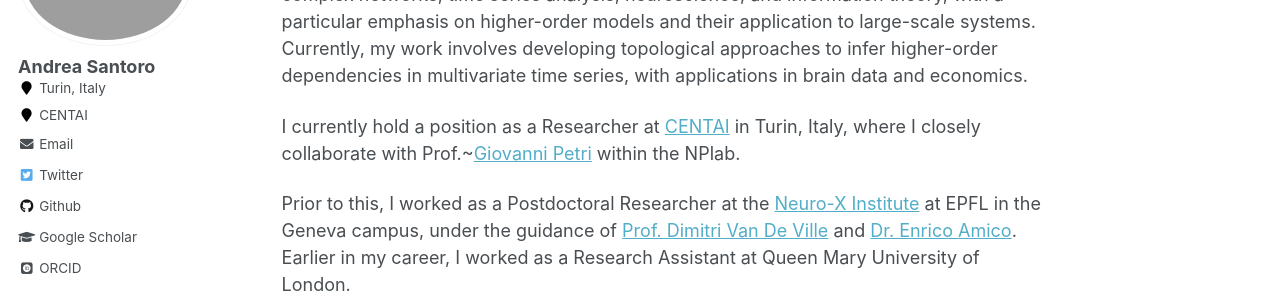
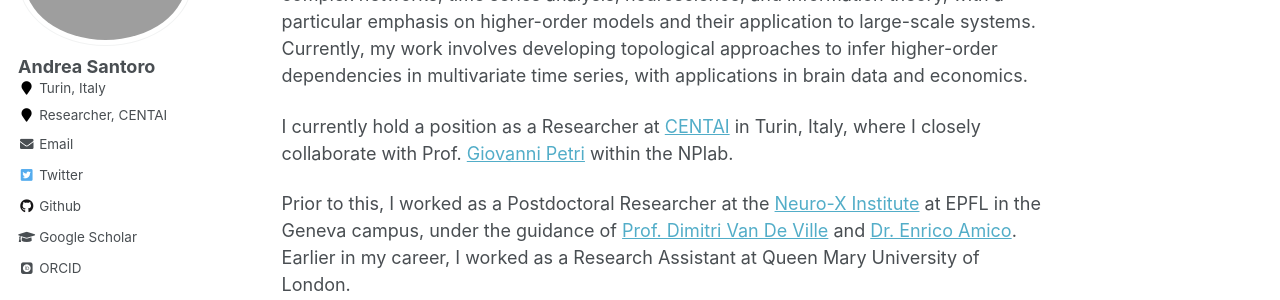
Before and after one commit to andresantoro/andresantoro.github.io, a Jekyll site: the page built from _pages/about.md, in a window 1280 px wide and 1087 px high. Shown: the part 206-506 px from the top of the window. Built offline with Jekyll 4.4.1, drawn with Linux system fonts in a browser that asks for light colours; some web fonts are replaced.

Commit message:
update new work

```diff
--- a/_config.yml
+++ b/_config.yml
@@ -83,8 +83,8 @@ author:
   name             : "Andrea Santoro"
   avatar           : "bio-photo.jpg"
   bio              :
+  employer         : "Researcher, CENTAI"
   location         : "Turin, Italy"
-  employer         : "CENTAI"
   pubmed           :
   googlescholar    : "https://scholar.google.co.uk/citations?user=gGSh6oEAAAAJ&hl=en"
   email            : "andrea.santoro@centai.eu"
--- a/_pages/about.md
+++ b/_pages/about.md
@@ -9,7 +9,7 @@ redirect_from:
 ---
 I am a mathematician with a strong interest in applied sciences. My research focuses on complex networks, time series analysis, neuroscience, and information theory, with a particular emphasis on higher-order models and their application to large-scale systems. Currently, my work involves developing topological approaches to infer higher-order dependencies in multivariate time series, with applications in brain data and economics.
 
-I currently hold a position as a Researcher at [CENTAI](https://centai.eu/home) in Turin, Italy, where I closely collaborate with Prof.~[Giovanni Petri](https://lordgrilo.github.io/) within the NPlab.
+I currently hold a position as a Researcher at [CENTAI](https://centai.eu/home) in Turin, Italy, where I closely collaborate with Prof. [Giovanni Petri](https://lordgrilo.github.io/) within the NPlab.
 
 Prior to this, I worked as a Postdoctoral Researcher at the [Neuro-X Institute](https://neuro-x.epfl.ch/en/) at EPFL in the Geneva campus, under the guidance of [Prof. Dimitri Van De Ville](https://miplab.epfl.ch/index.php) and [Dr. Enrico Amico](https://amicolab.org/). Earlier in my career, I worked as a Research Assistant at Queen Mary University of London.
 
```
Also changed, not shown: _pages/publications.md (+1 -1 lines).
